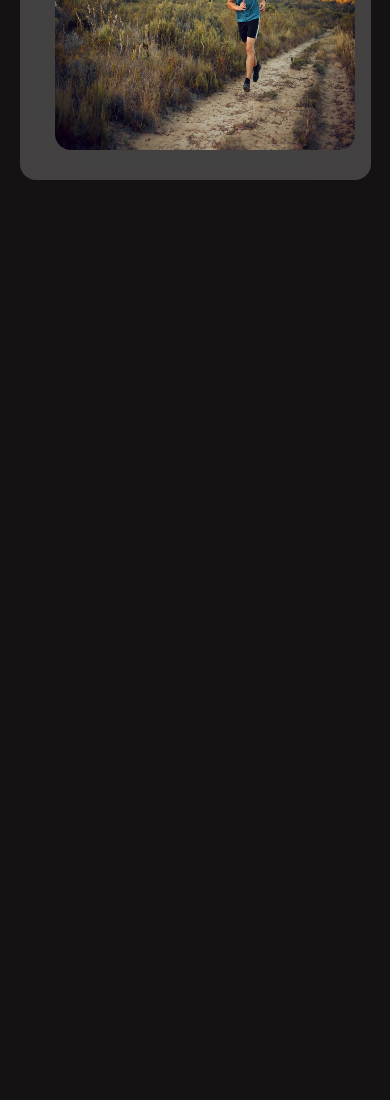
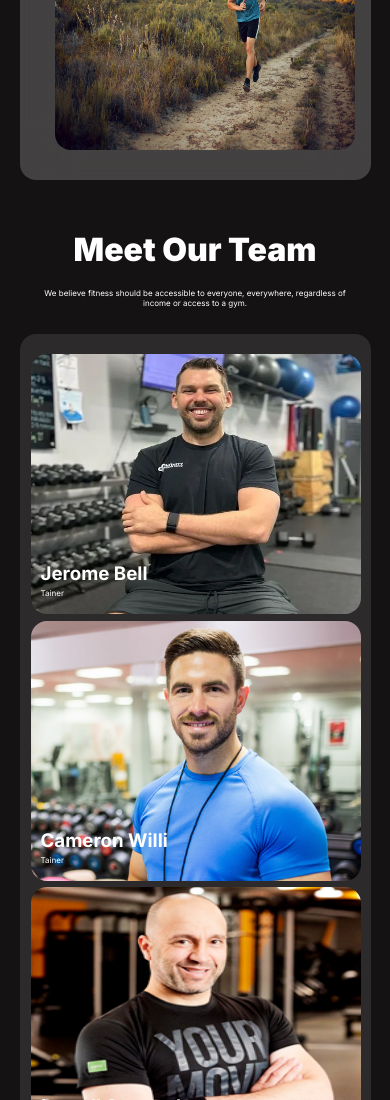
Before and after one commit to YousufOO7/ASSIGNMENT-2, a plain HTML site: page index.html in a window 390 px wide. Shown: the part 2669-3769 px from the top of the page. Before the commit the page ends 2849 px from the top, so only its background shows below. Drawn offline with Linux system fonts and the light colour scheme.

Commit message:
added Meet Our Team section and media query

```diff
--- a/index.html
+++ b/index.html
@@ -93,6 +93,62 @@
             </div>
          </section>
          <!-- Run an Extra Mile Easily section end here -->
+
+         <!-- Meet Our Team section start here -->
+          <section class="our-team">
+            <div class="our-team-title">
+                <h3 class="head">Meet Our Team</h3>
+                <p class="text">We believe fitness should be accessible to everyone, everywhere, regardless of income or access to a gym.</p>
+            </div>
+            <div class="card">
+                <div class="image-card">
+                    <img src="./images/trainer1.png" alt="">
+                    <h3 class="white-color country">Jerome Bell</h3>
+                    <p class="text white-color country-text">Tainer</p>
+                </div>
+
+                <div class="image-card">
+                    <img src="./images/trainer2.png" alt="">
+
+                    <h3 class="white-color country">Cameron Willi</h3>
+                    <p class="text white-color country-text">Tainer</p>
+
+                </div>
+
+                <div class="image-card">
+                    <img src="./images/trainer3.png" alt="">
+
+                    <h3 class="white-color country">Darrell Steward</h3>
+                    <p class="text white-color country-text">Tainer</p>
+
+                </div>
+
+                <div class="image-card">
+                    <img src="./images/trainer4.png" alt="">
+
+                    <h3 class="white-color country">Dianne Russel</h3>
+                    <p class="text white-color country-text">Tainer</p>
+
+                </div>
+
+                <div class="image-card">
+                    <img src="./images/trainer5.png" alt="">
+
+                    <h3 class="white-color country">Cody Fisher</h3>
+                    <p class="text white-color country-text">Tainer</p>
+
+                </div>
+
+                <div class="image-card">
+                    <img src="./images/trainer6.png" alt="">
+
+                    <h3 class="white-color country">Theresa Webb</h3>
+                    <p class="text white-color country-text">Tainer</p>
+
+                </div>
+            </div>
+          </section>
+          <!-- Meet Our Team section end here -->
     </main>
     <footer></footer>
 </body>
--- a/style.css
+++ b/style.css
@@ -202,7 +202,7 @@ a{
 /* Run an Extra Mile Easily section start here*/
 .run{
     width: 75%;
-    height: 400px;
+    height: 350px;
     margin: 0 auto;
     margin-top: 50px;
     backdrop-filter: blur(30px);
@@ -225,6 +225,52 @@ a{
     border-radius: 1rem;
 }
 /* Run an Extra Mile Easily section end here */
+
+/* Meet Our Team section start here */
+.our-team{
+    width: 75%;
+    height: 670px;
+    margin: 0 auto;
+    margin-top: 50px;
+}
+.our-team-title{
+    width: 50%;
+    height: 80px;
+    margin: 0 auto;
+    text-align: center;
+    margin-bottom: 1.5rem;
+}
+.card{
+    width: 100%;
+    height: 540px;
+    background-color: #FFFFFF1A;
+    display: grid;
+    grid-template-columns: repeat(3, 1fr);
+    padding-top: 20px;
+    border-radius: 1rem;
+}
+.image-card{
+    width: 330px;
+    height: 260px;
+    position: relative;
+    margin-left: 10px;
+}
+.image-card img{
+    width: 100%;
+    height: 100%;
+    border-radius: 16px;
+}
+.country{
+    position: absolute;
+    top: 80%;
+    margin-left: 10px;
+}
+.country-text{
+    position: absolute;
+    top: 90%;
+    margin-left: 10px;
+}
+/* Meet Our Team section end here */
 
 
 
@@ -276,7 +322,7 @@ a{
     .habit-title, .btn{
         width: 80%;
     }
-    .habit-content{
+    .habit-content, .card{
         grid-template-columns: 1fr;
     }
     .habit-image{
@@ -293,4 +339,19 @@ a{
         margin-top: 10px;
         height: 200px;
     }
+    .our-team{
+        width: 100%;
+    }
+    .image-card{
+        margin: 0 auto;
+    }
+    .our-team-title{
+        width: 80%;
+    }
+    .card{
+        width: 90%;
+        height: 1600px;
+        margin-left: 20px;
+    }
+
 }
```
